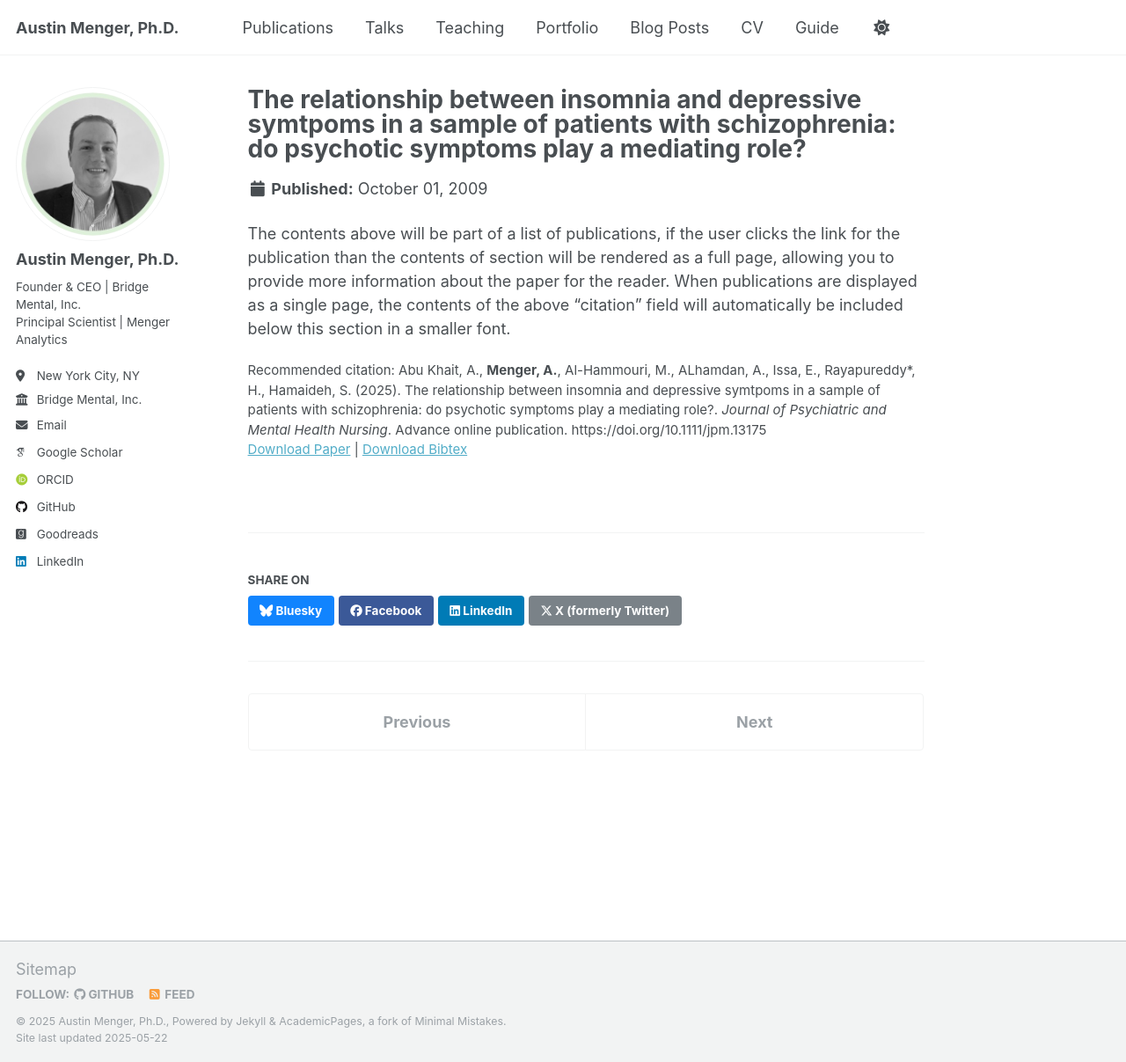
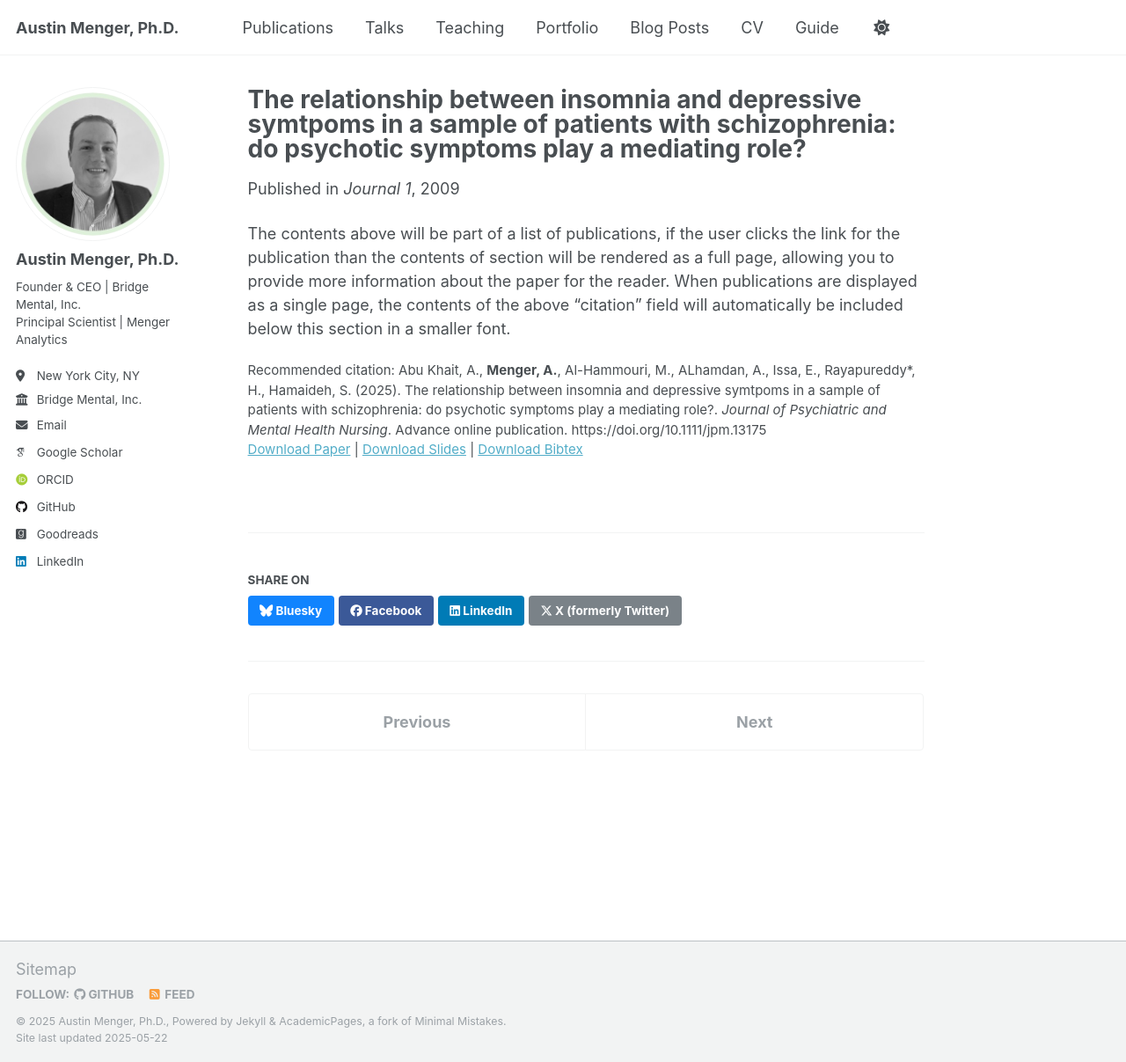
Before and after one commit to austinmenger/austinmenger.github.io, a Jekyll site: the page built from _publications/2009-10-01-paper-title-number-1.md, in a window 1280 px wide and 1207 px high. Shown: the whole window at 88% size. Built offline with Jekyll 4.4.1, drawn with Linux system fonts in a browser that asks for light colours; some web fonts are replaced.

Commit message:
Update 2009-10-01-paper-title-number-1.md

```diff
--- a/_publications/2009-10-01-paper-title-number-1.md
+++ b/_publications/2009-10-01-paper-title-number-1.md
@@ -3,10 +3,10 @@ title: "The relationship between insomnia and depressive symtpoms in a sample of
 collection: publications
 category: manuscripts
 permalink: /publication/2009-10-01-paper-title-number-1
-excerpt: # 'This paper is about the number 1. The number 2 is left for future work.'
+excerpt: 'This paper is about the number 1. The number 2 is left for future work.'
 date: 2009-10-01
-venue: # 'Journal 1'
-slidesurl: # 'http://academicpages.github.io/files/slides1.pdf'
+venue: 'Journal 1'
+slidesurl: 'http://academicpages.github.io/files/slides1.pdf'
 paperurl: 'http://academicpages.github.io/files/paper1.pdf'
 bibtexurl: 'http://academicpages.github.io/files/bibtex1.bib'
 citation: 'Abu Khait, A., <strong> Menger, A.</strong>, Al-Hammouri, M., ALhamdan, A., Issa, E., Rayapureddy*, H., Hamaideh, S. (2025). The relationship between insomnia and depressive symtpoms in a sample of patients with schizophrenia: do psychotic symptoms play a mediating role?. <i>Journal of Psychiatric and Mental Health Nursing</i>. Advance online publication. https://doi.org/10.1111/jpm.13175'
```
